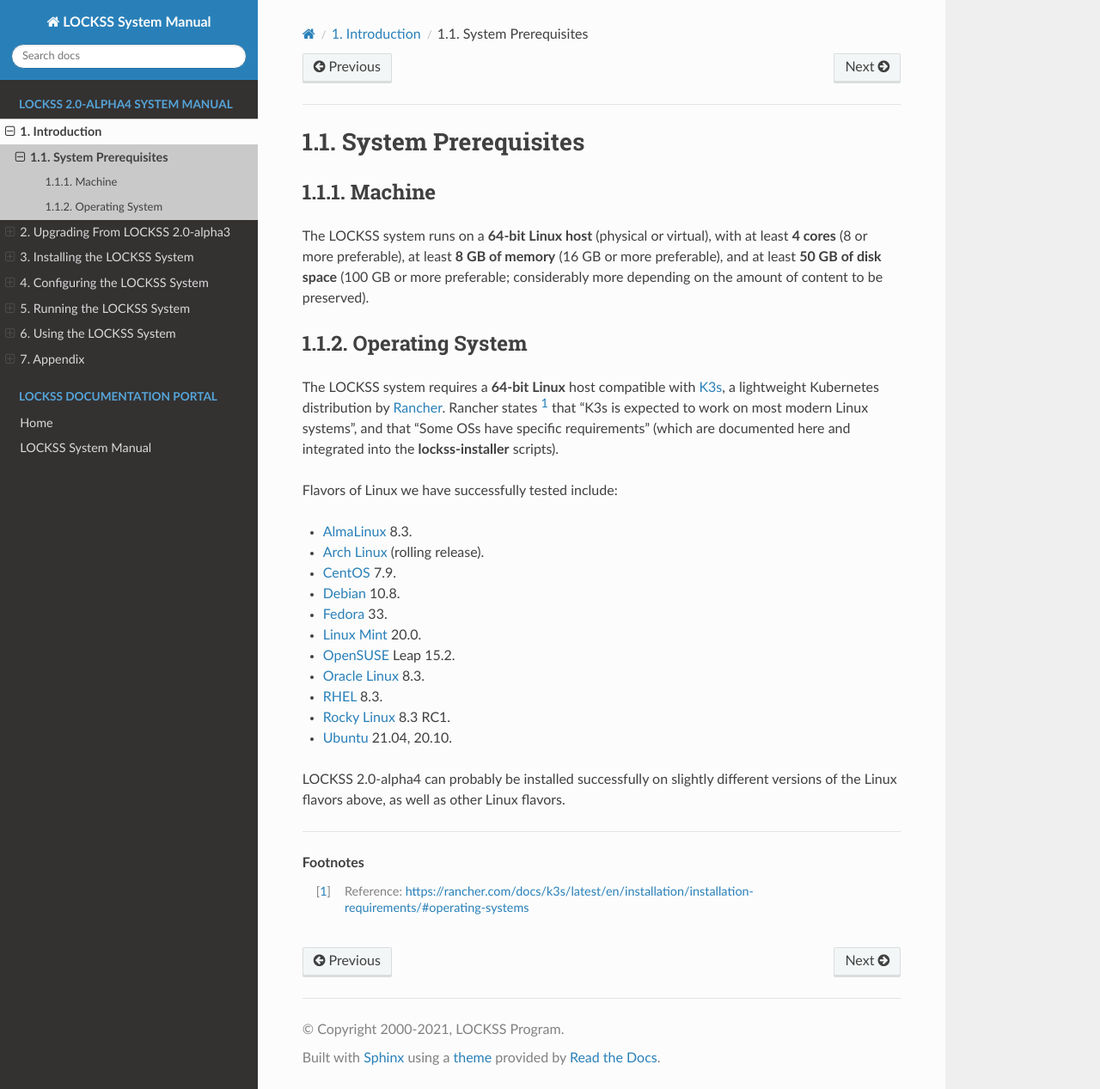
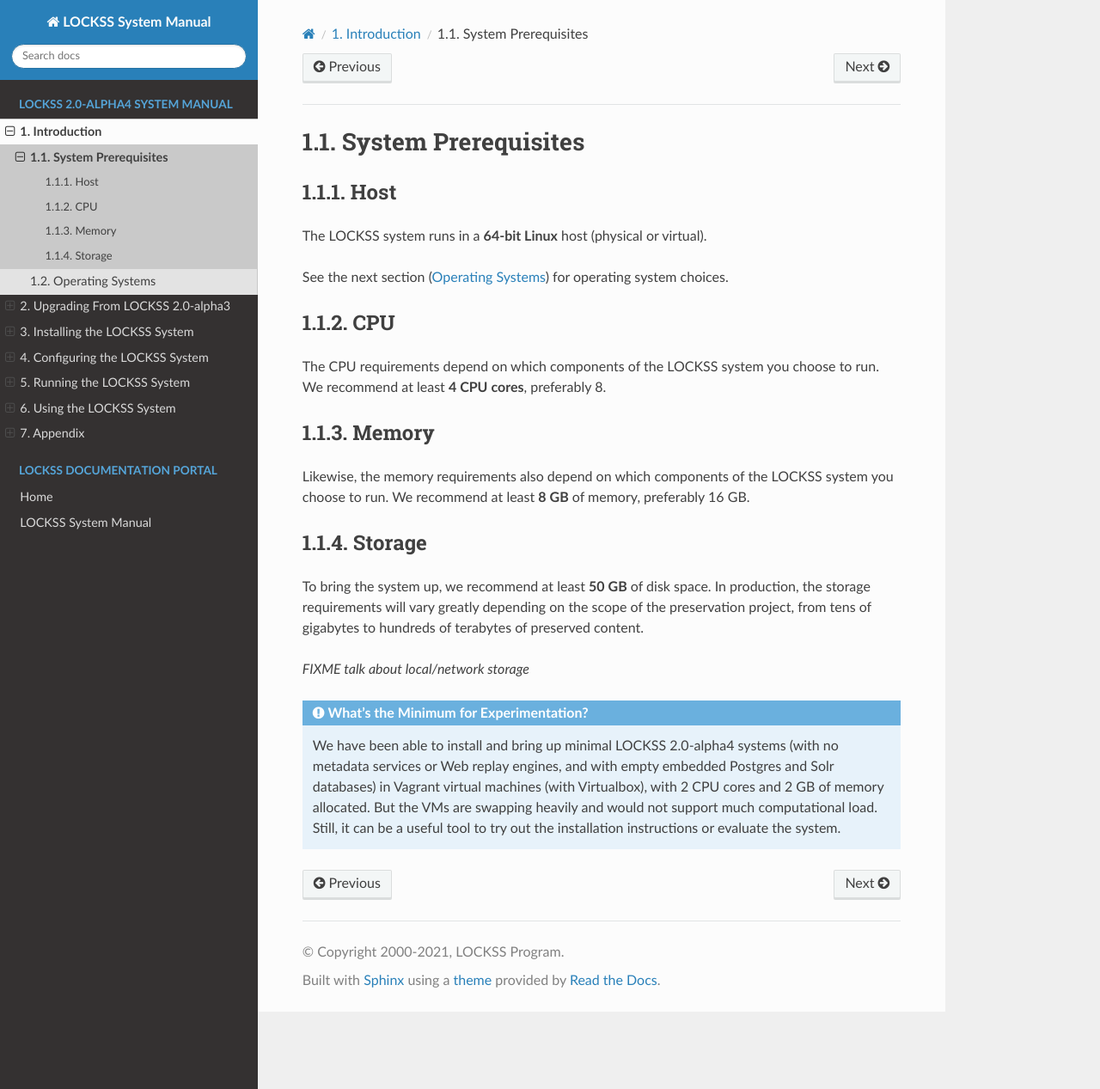
Before and after one commit to lockss/lockss-rtd-manual, a Sphinx documentation site: the page built from docs/introduction/prerequisites.rst, in a window 1280 px wide and 1267 px high. Shown: the whole window at 86% size. Built offline with Sphinx 7.4.7 and the Read the Docs theme 2.0.0, drawn with Linux system fonts in a browser that asks for light colours.

Commit message:
Split introduction into two, with room for storage-related and OS-specific commentary.

```diff
--- a/docs/introduction/index.rst
+++ b/docs/introduction/index.rst
@@ -13,3 +13,4 @@ This version, LOCKSS 2.0-alpha4, is the fourth preview release on the road to LO
    :maxdepth: 1
 
    prerequisites
+   os
--- a/docs/introduction/prerequisites.rst
+++ b/docs/introduction/prerequisites.rst
@@ -2,48 +2,34 @@
 System Prerequisites
 ====================
 
+----
+Host
+----
+
+The LOCKSS system runs in a **64-bit Linux** host (physical or virtual).
+
+See the next section (:doc:`os`) for operating system choices.
+
+---
+CPU
+---
+
+The CPU requirements depend on which components of the LOCKSS system you choose to run. We recommend at least **4 CPU cores**, preferably 8.
+
+------
+Memory
+------
+
+Likewise, the memory requirements also depend on which components of the LOCKSS system you choose to run. We recommend at least **8 GB** of memory, preferably 16 GB.
+
 -------
-Machine
+Storage
 -------
 
-The LOCKSS system runs on a **64-bit Linux host** (physical or virtual), with at least **4 cores** (8 or more preferable), at least **8 GB of memory** (16 GB or more preferable), and at least **50 GB of disk space** (100 GB or more preferable; considerably more depending on the amount of content to be preserved).
+To bring the system up, we recommend at least **50 GB** of disk space. In production, the storage requirements will vary greatly depending on the scope of the preservation project, from tens of gigabytes to hundreds of terabytes of preserved content.
 
-----------------
-Operating System
-----------------
+*FIXME talk about local/network storage*
 
-The LOCKSS system requires a **64-bit Linux** host compatible with `K3s <https://k3s.io/>`_, a lightweight Kubernetes distribution by `Rancher <https://rancher.com/>`_. Rancher states [#f1]_ that "K3s is expected to work on most modern Linux systems", and that "Some OSs have specific requirements" (which are documented here and integrated into the :program:`lockss-installer` scripts).
+.. admonition:: What's the Minimum for Experimentation?
 
-Flavors of Linux we have successfully tested include:
-
-*  `AlmaLinux <https://almalinux.org/>`_ 8.3.
-
-*  `Arch Linux <https://archlinux.org/>`_ (rolling release).
-
-*  `CentOS <https://www.centos.org/>`_ 7.9.
-
-*  `Debian <https://www.debian.org/>`_ 10.8.
-
-*  `Fedora <https://getfedora.org/>`_ 33.
-
-*  `Linux Mint <https://linuxmint.com/>`_ 20.0.
-
-*  `OpenSUSE <https://www.opensuse.org/>`_ Leap 15.2.
-
-*  `Oracle Linux <https://www.oracle.com/linux/>`_ 8.3.
-
-*  `RHEL <https://www.redhat.com/>`_ 8.3.
-
-*  `Rocky Linux <https://rockylinux.org/>`_ 8.3 RC1.
-
-*  `Ubuntu <https://ubuntu.com/>`_ 21.04, 20.10.
-
-LOCKSS 2.0-alpha4 can probably be installed successfully on slightly different versions of the Linux flavors above, as well as other Linux flavors.
-
-----
-
-.. rubric:: Footnotes
-
-.. [#f1]
-
-   Reference: https://rancher.com/docs/k3s/latest/en/installation/installation-requirements/#operating-systems
+   We have been able to install and bring up minimal LOCKSS 2.0-alpha4 systems (with no metadata services or Web replay engines, and with empty embedded Postgres and Solr databases) in Vagrant virtual machines (with Virtualbox), with 2 CPU cores and 2 GB of memory allocated. But the VMs are swapping heavily and would not support much computational load. Still, it can be a useful tool to try out the installation instructions or evaluate the system.
```
Also changed, not shown: docs/introduction/os.rst (added, +43 -0 lines).
